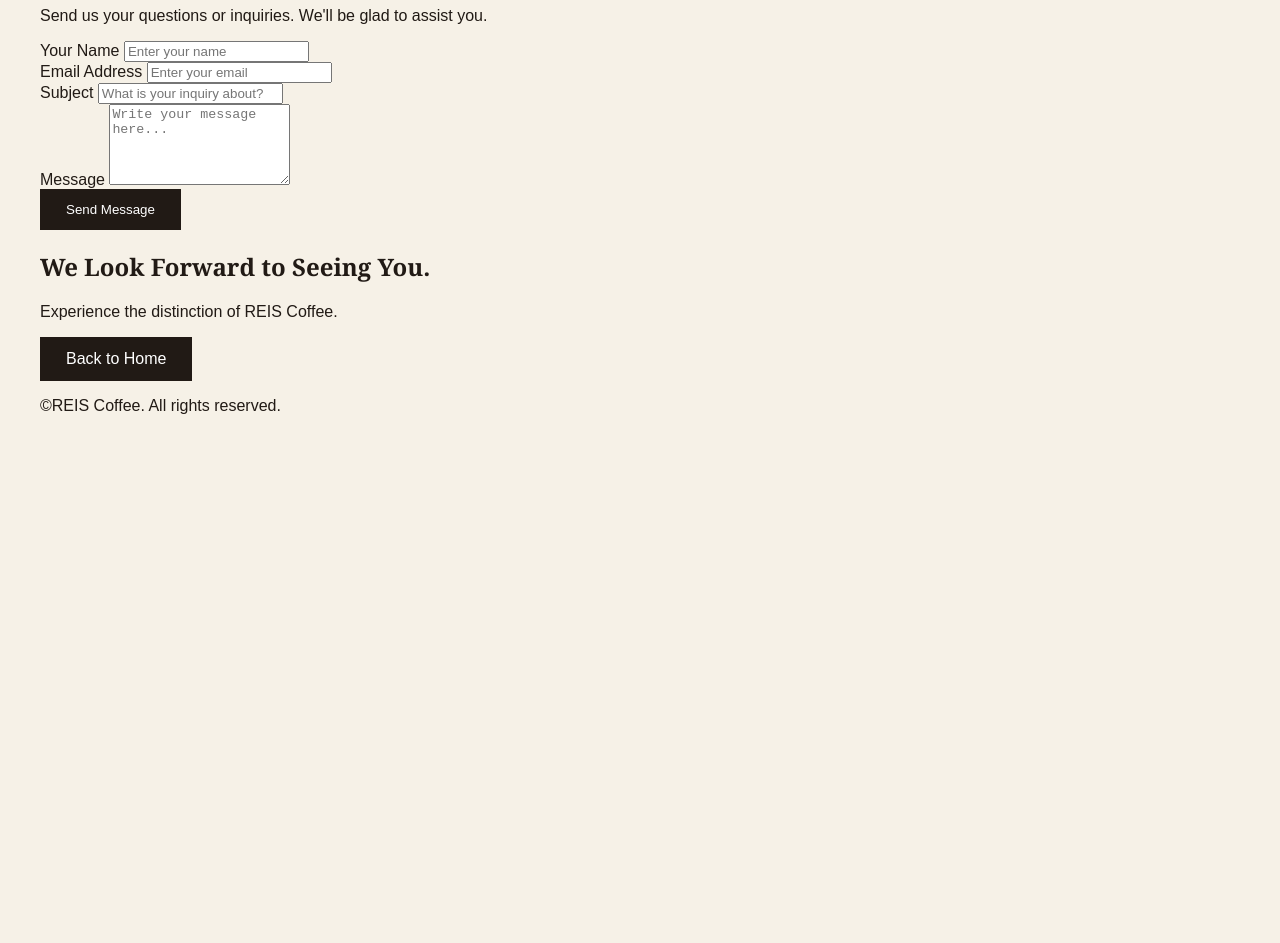
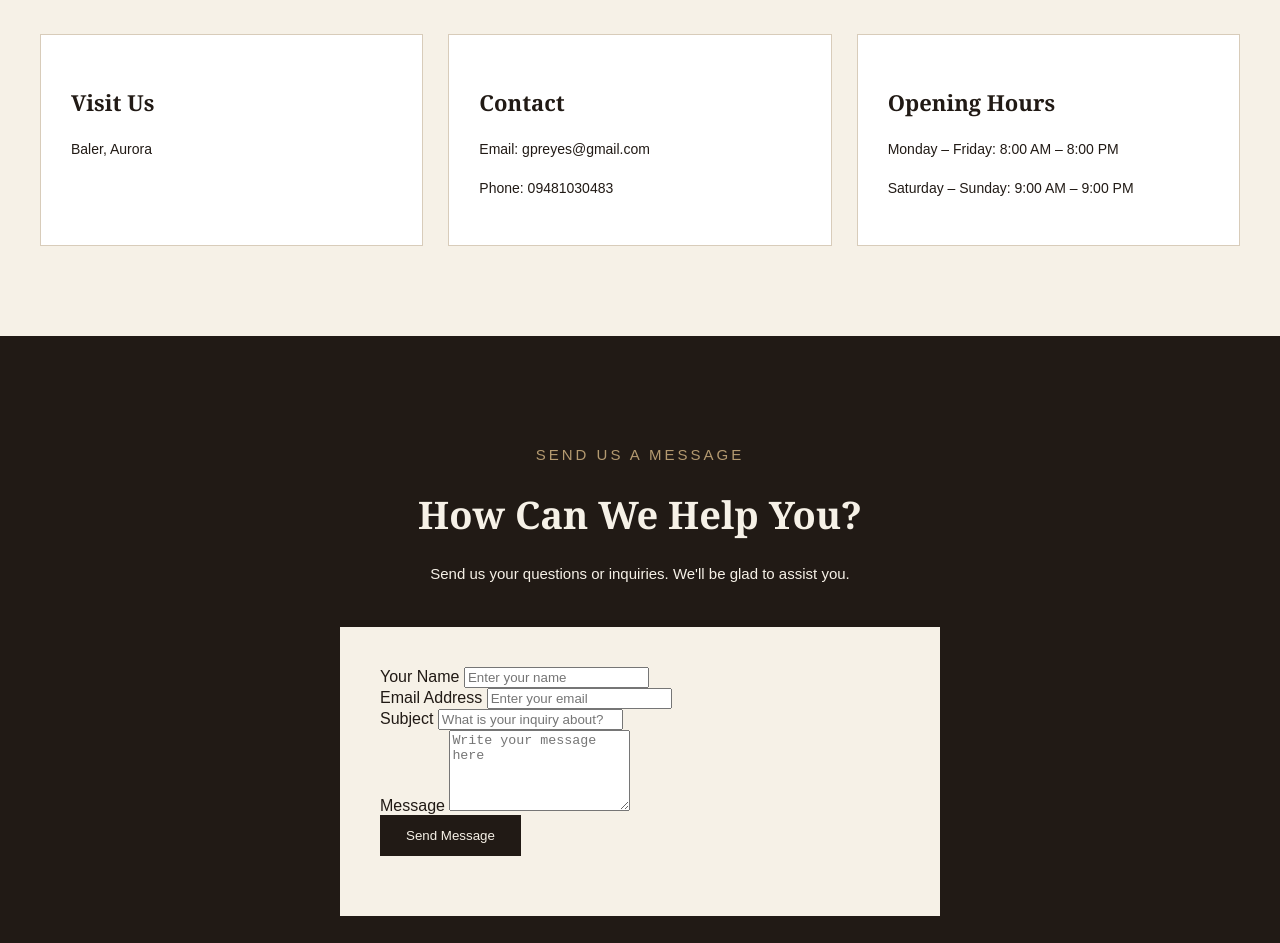
Before and after one commit to gianpaolomreyes-sketch/Business_Websitee, a plain HTML site: page pages/contact.html in a window 1280 px wide. Shown: the part 705-1648 px from the top of the page. Before the commit the page ends 1136 px from the top, so only its background shows below. Drawn offline with Linux system fonts and the light colour scheme.

Commit message:
Refactor contact, gallery, and reviews pages: update HTML structure and styles, remove unused CSS, and enhance content presentation.

```diff
--- a/css/pages/contact.css
+++ b/css/pages/contact.css
@@ -0,0 +1,94 @@
+.contact-information {
+    padding: 90px 0;
+    background-color: #F6F1E7;
+}
+.contact-heading {
+    text-align: center;
+    margin-bottom: 50px;
+}
+.contact-heading h2 {
+    font-family: Georgia, serif;
+    font-size: 38px;
+    margin-top: 20px;
+}
+.contact-info-grid {
+    display: flex;
+    flex-direction: row;
+    gap: 25px;
+}
+.contact-info-item {
+    flex: 1;
+    padding: 30px;
+    background-color: white;
+    border: 1px solid #D8CCBA;
+}
+.contact-info-item h3 {
+    font-family: Georgia, serif;
+    font-size: 22px;
+    margin-bottom: 20px;
+}
+.contact-info-item p {
+    font-size: 14px;
+    line-height: 1.8;
+}
+.contact-map {
+    height: 300px;
+    margin-top: 40px;
+    background-color: #D8CCBA;
+}
+.contact-form-section {
+    padding: 90px 0;
+    background-color: #211A15;
+    color: #F6F1E7;
+}
+.contact-form-heading {
+    text-align: center;
+    margin-bottom: 40px;
+}
+.contact-form-heading .section-subtitle {
+    color: #B49A70;
+}
+.contact-form-heading h2 {
+    font-family: Georgia, serif;
+    font-size: 38px;
+    margin: 20px 0;
+}
+.contact-form-heading p {
+    font-size: 15px;
+    line-height: 1.8;
+}
+.contact-form {
+    width: 600px;
+    margin: 0 auto;
+    padding: 40px;
+    background-color: #F6F1E7;
+    color: #211A15;
+    box-sizing: border-box;
+}
+.contact-form .btn {
+    background-color: #211A15;
+    color: #F6F1E7;
+    border-color: #211A15;
+}
+.contact-form .btn:hover {
+    background-color: transparent;
+    color: #211A15;
+}
+.contact-status {
+    margin-top: 20px;
+    font-size: 14px;
+}
+.contact-closing {
+    padding: 80px 0;
+    background-color: #D8CCBA;
+    text-align: center;
+}
+.contact-closing h2 {
+    font-family: Georgia, serif;
+    font-size: 38px;
+    margin-bottom: 15px;
+}
+.contact-closing p {
+    font-size: 16px;
+    margin-bottom: 30px;
+}
--- a/css/style.css
+++ b/css/style.css
@@ -93,3 +93,24 @@ img{
     height: 100%;
     object-fit: contain;
 }
+
+.page-hero {
+    padding: 100px 0;
+    background-color: #382C23;
+    color: #F6F1E7;
+    text-align: center;
+}
+.page-hero .section-subtitle {
+    color: #B49A70;
+}
+.page-hero h1 {
+    font-family: Georgia, serif;
+    margin: 20px 0;
+}
+.page-hero h1 {
+    font-size: 56px;
+}
+.page-hero p {
+    font-size: 16px;
+    line-height: 1.8;
+}
--- a/pages/contact.html
+++ b/pages/contact.html
@@ -31,137 +31,66 @@
     </header>
 
     <main>
-        <section class="contact-hero">
+        <section class="page-hero">
                 <div class="container">
                     <p class="section-subtitle">GET IN TOUCH</p>
                     <h1>We'd Love to Hear From You.</h1>
-                    <p>
-                        Have a question, inquiry, or simply want to connect?
-                        We'd be happy to hear from you.
-                    </p>
+                    <p>Have a question, inquiry, or simply want to connect? We'd be happy to hear from you.</p>
                 </div>
             </section>
-
-
-            <!-- BUSINESS INFORMATION -->
-
             <section class="contact-information">
                 <div class="container">
-
                     <div class="contact-heading">
                         <p class="section-subtitle">CONNECT WITH REIS</p>
                         <h2>Find Us and Get in Touch.</h2>
                     </div>
-
                     <div class="contact-info-grid">
-
                         <div class="contact-info-item">
                             <h3>Visit Us</h3>
-                            <p>
-                                Business address will be displayed here.
-                            </p>
+                            <p>Baler, Aurora</p>
                         </div>
-
                         <div class="contact-info-item">
                             <h3>Contact</h3>
-                            <p>
-                                Email: your-email@gmail.com
-                            </p>
-                            <p>
-                                Phone: Your contact number
-                            </p>
+                            <p>Email: gpreyes@gmail.com</p>
+                            <p>Phone: 09481030483</p>
                         </div>
-
                         <div class="contact-info-item">
                             <h3>Opening Hours</h3>
                             <p>Monday – Friday: 8:00 AM – 8:00 PM</p>
                             <p>Saturday – Sunday: 9:00 AM – 9:00 PM</p>
                         </div>
-
                     </div>
-
-                    <div class="contact-map">
-                        <!-- Map or location image can be added here -->
-                    </div>
-
                 </div>
             </section>
-
-
-            <!-- CONTACT FORM -->
-
             <section class="contact-form-section">
                 <div class="container">
-
                     <div class="contact-form-heading">
                         <p class="section-subtitle">SEND US A MESSAGE</p>
                         <h2>How Can We Help You?</h2>
-                        <p>
-                            Send us your questions or inquiries.
-                            We'll be glad to assist you.
-                        </p>
+                        <p>Send us your questions or inquiries. We'll be glad to assist you.</p>
                     </div>
-
                     <form class="contact-form" id="contactForm">
-
                         <div class="form-group">
                             <label for="contactName">Your Name</label>
-                            <input
-                                type="text"
-                                id="contactName"
-                                name="contactName"
-                                placeholder="Enter your name"
-                                required
-                            >
+                            <input type="text" id="contactName" name="contactName" placeholder="Enter your name" required>
                         </div>
-
                         <div class="form-group">
                             <label for="contactEmail">Email Address</label>
-                            <input
-                                type="email"
-                                id="contactEmail"
-                                name="contactEmail"
-                                placeholder="Enter your email"
-                                required
-                            >
+                            <input type="email" id="contactEmail" name="contactEmail" placeholder="Enter your email" required>
                         </div>
-
                         <div class="form-group">
                             <label for="contactSubject">Subject</label>
-                            <input
-                                type="text"
-                                id="contactSubject"
-                                name="contactSubject"
-                                placeholder="What is your inquiry about?"
-                                required
-                            >
+                            <input type="text" id="contactSubject" name="contactSubject" placeholder="What is your inquiry about?" required>
                         </div>
-
                         <div class="form-group">
                             <label for="contactMessage">Message</label>
-                            <textarea
-                                id="contactMessage"
-                                name="contactMessage"
-                                rows="5"
-                                placeholder="Write your message here..."
-                                required
-                            ></textarea>
+                            <textarea id="contactMessage" name="contactMessage" rows="5" placeholder="Write your message here" required></textarea>
                         </div>
-
-                        <button type="submit" class="btn">
-                            Send Message
-                        </button>
-
+                        <button type="submit" class="btn">Send Message</button>
                         <p id="contactStatus" class="contact-status"></p>
-
                     </form>
-
                 </div>
             </section>
-
-
-            <!-- CONTACT CLOSING -->
-
             <section class="contact-closing">
                 <div class="container">
                     <h2>We Look Forward to Seeing You.</h2>
```
Also changed, not shown: css/pages/gallery.css (+0 -18 lines), css/pages/reviews.css (+0 -18 lines), pages/gallery.html (+2 -25 lines), pages/reviews.html (+1 -1 lines), css/pages.css (added).
